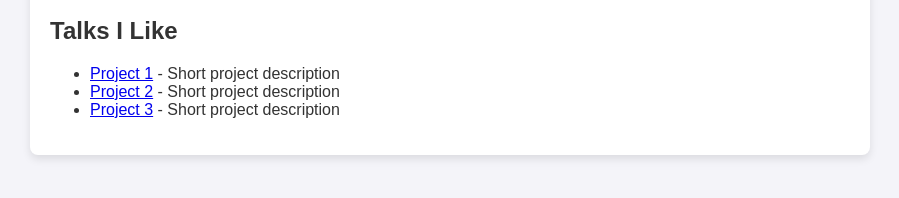
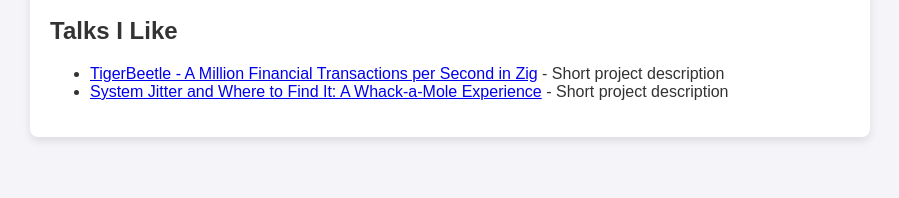
Before and after one commit to lostcache/portfolio, a plain HTML site: page index.html in a window 1280 px wide. Both pictures are taken after a click on the button "Projects". Shown: the part 188-386 px from the top of the page, without its empty margins (190-1089 px from the left). Drawn offline with Linux system fonts and the light colour scheme.

Commit message:
(feat) added talks

```diff
--- a/index.html
+++ b/index.html
@@ -24,9 +24,8 @@
         <div id="projects" class="tab-content" style="display: none;">
             <h2>Talks I Like</h2>
             <ul>
-                <li><a href="#">Project 1</a> - Short project description</li>
-                <li><a href="#">Project 2</a> - Short project description</li>
-                <li><a href="#">Project 3</a> - Short project description</li>
+                <li><a href="https://www.youtube.com/watch?v=BH2jvJ74npM">TigerBeetle - A Million Financial Transactions per Second in Zig</a> - Short project description</li>
+                <li><a href="https://www.youtube.com/watch?v=I_TtMk5z0O0">System Jitter and Where to Find It: A Whack-a-Mole Experience</a> - Short project description</li>
             </ul>
         </div>
     </div>
```
